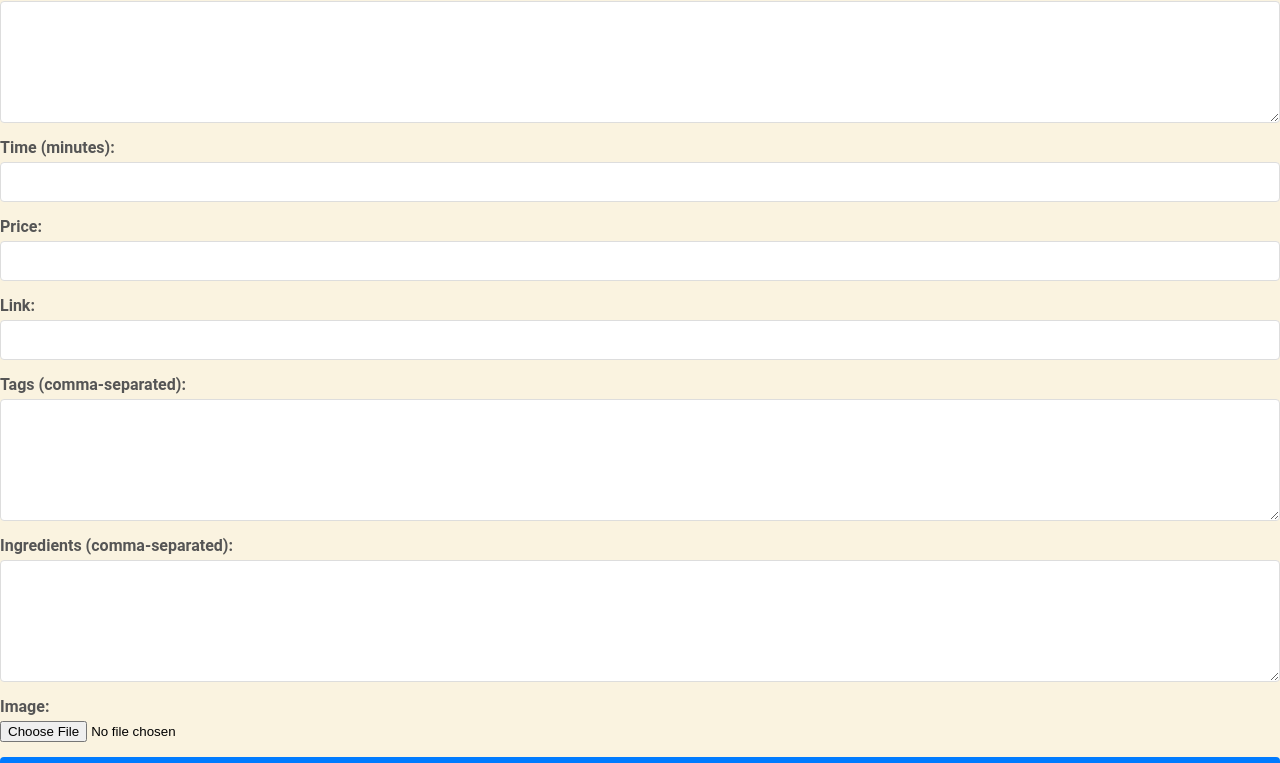
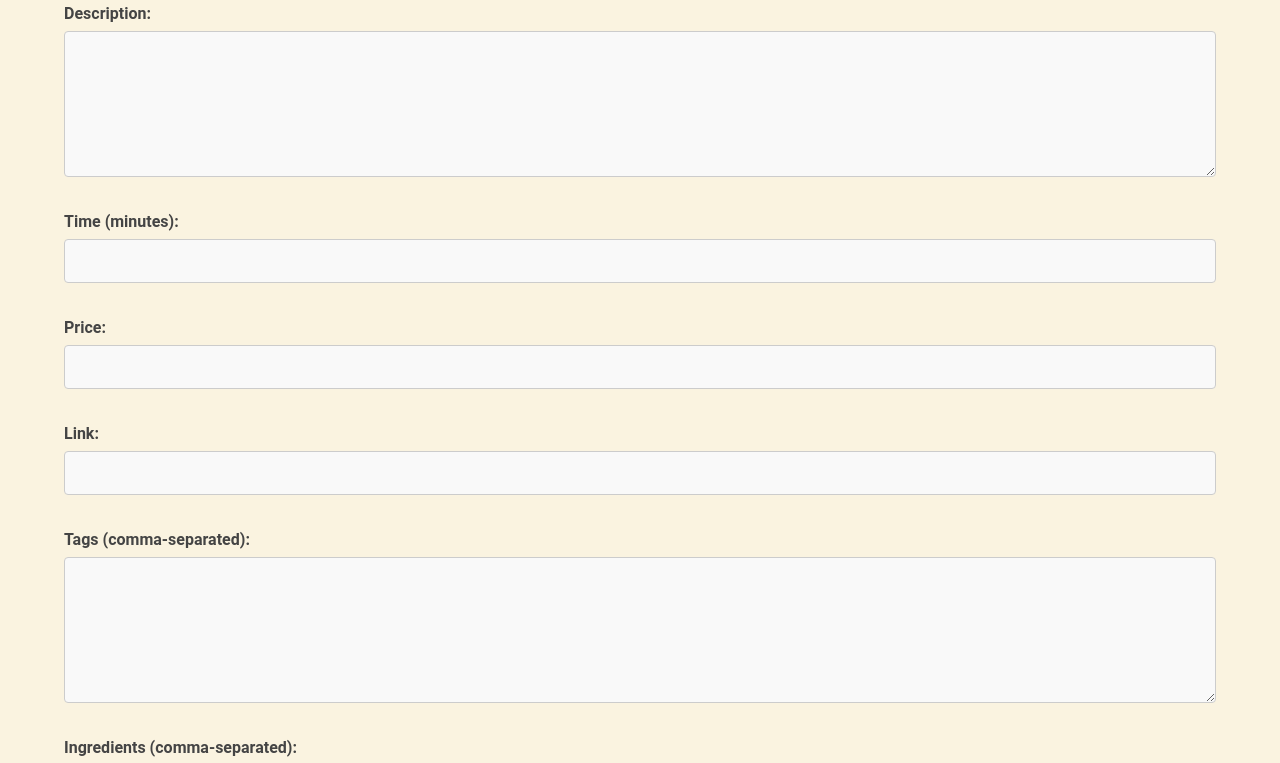
Before and after one commit to dannybeaudoin28/recipe-ui, a React (Create React App) app: page /recipes-post in a window 1280 px wide. Shown: the part 289-1052 px from the top of the page. Built offline with nearby package versions, Linux system fonts and the light colour scheme.

Commit message:
Modify recipe-post scss

```diff
--- a/src/components/recipe-post-form/recipe-post-form.styles.scss
+++ b/src/components/recipe-post-form/recipe-post-form.styles.scss
@@ -1,55 +1,68 @@
-// RecipePostForm.scss
-
-// Basic layout styles
 .container {
   max-width: 800px;
-    margin: 0 auto;
+  margin: 40px auto; /* Increased top and bottom margin for better spacing */
   padding: 20px;
-    background-color: #f9f9f9;
+  background-color: #ffffff; /* Match the app's background color */
   border-radius: 8px;
-    box-shadow: 0 0 10px rgba(0, 0, 0, 0.1);
+  box-shadow: 0 4px 8px rgba(0, 0, 0, 0.1); /* Slightly softer shadow */
 }
 
 h1 {
   text-align: center;
-    color: #333;
-    margin-bottom: 20px;
+  color: #222; /* Darker text color */
+  margin-bottom: 30px; /* Increased bottom margin for better spacing */
+  font-size: 2rem; /* Ensure consistency with headings */
+  font-weight: 600;
 }
 
-  // Form styling
 form {
   display: flex;
   flex-direction: column;
-    gap: 15px;
+  gap: 20px; /* Increased spacing for a cleaner layout */
+  width: 90%;
+  margin-left: 5%;
+  margin-right: 5%;
 
   div {
     display: flex;
     flex-direction: column;
-      gap: 5px;
+    gap: 8px;
+    margin-bottom: 15px; /* Added margin below each input group for spacing */
   }
 
   label {
-      font-weight: bold;
-      color: #555;
+    font-weight: 600;
+    color: #444; /* Darker label color for contrast */
+    font-size: 1rem;
   }
 
   input[type="text"],
   input[type="number"],
   textarea,
   select {
-      padding: 10px;
-      border: 1px solid #ddd;
+    padding: 12px; /* Increased padding for better usability */
+    border: 1px solid #ccc; /* Lighter border color */
     border-radius: 4px;
-      font-size: 16px;
+    font-size: 1rem;
+    background-color: #f9f9f9; /* Consistent input background */
+    transition: border-color 0.3s ease-in-out;
+
+    &:focus {
+      border-color: #007bff; /* Accent color on focus */
+      outline: none;
+      box-shadow: 0 0 0 3px rgba(0, 123, 255, 0.25); /* Subtle focus ring */
+    }
   }
 
   input[type="file"] {
     padding: 0;
+    font-size: 1rem;
+    color: #555; /* Slightly lighter text color */
   }
 
   textarea {
     resize: vertical;
-      min-height: 100px;
+    min-height: 120px; /* Increased minimum height */
   }
 
   select {
@@ -59,36 +72,39 @@
   }
 
   button {
-      background-color: #007bff;
+    background-color: #28a745; /* Match with app's primary button color */
     color: #fff;
     border: none;
     border-radius: 4px;
-      padding: 10px;
-      font-size: 16px;
+    padding: 12px; /* Consistent padding */
+    font-size: 1rem;
+    font-weight: bold;
     cursor: pointer;
+    margin-top: 20px; /* Added top margin for better button placement */
     transition: background-color 0.3s;
 
     &:hover {
-        background-color: #0056b3;
+      background-color: #218838; /* Darker shade on hover */
     }
 
     &:disabled {
-        background-color: #cccccc;
+      background-color: #6c757d; /* Disabled state color */
       cursor: not-allowed;
     }
   }
 
   p {
     text-align: center;
-      font-size: 16px;
+    font-size: 1rem;
+    color: #555; /* Standard text color */
+    margin-top: 20px; /* Added top margin for spacing above feedback messages */
   }
 }
 
-  // Feedback messages
 .success {
-    color: #28a745;
+  color: #28a745; /* Success color consistent with app */
 }
 
 .error {
-    color: #dc3545;
+  color: #dc3545; /* Error color consistent with app */
 }
```
Lines whose indentation alone changed are shown as unchanged.
